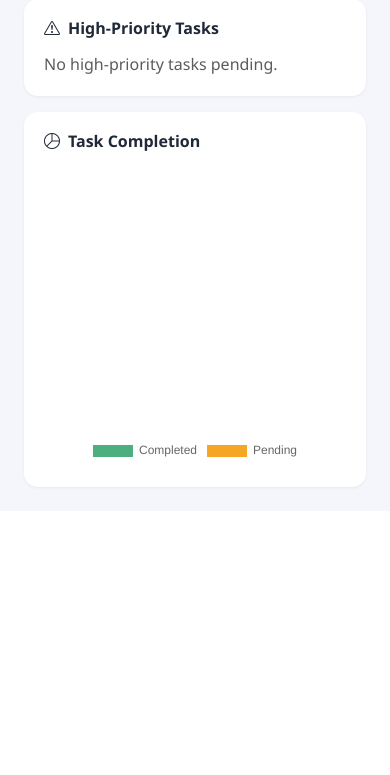
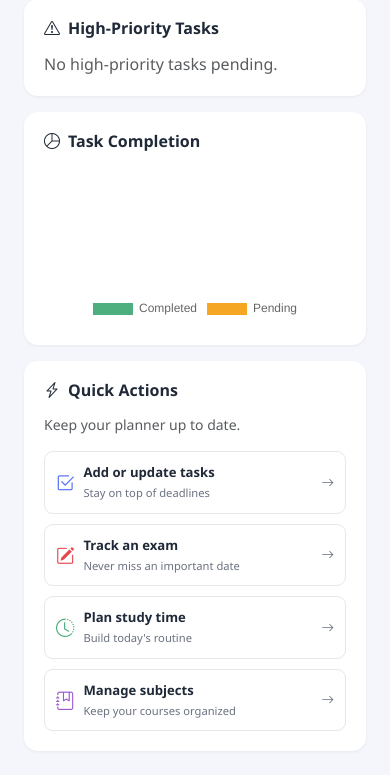
Before and after one commit to rujutaphaltankar/Student_Smart_Planner, a Flask app: page /dashboard in a window 390 px wide. Shown: the part 846-1621 px from the top of the page. Before the commit the page ends 1336 px from the top, so only its background shows below. Run offline with Flask 3, Linux system fonts and the light colour scheme; the visitor is signed in with stand-in values (Sample User, id 1); data that the repository does not hold is empty.

Commit message:
Dashboard made it a little nicer

```diff
--- a/static/css/style.css
+++ b/static/css/style.css
@@ -172,6 +172,37 @@ body {
 .dashboard-card-link:hover .stat-card, .dashboard-panel-link:hover .panel-card {
     transform: translateY(-2px);
     box-shadow: 0 4px 12px rgba(0,0,0,0.1);
+}
+.dashboard-panel-link canvas { max-height: 160px; }
+.quick-actions-card h5 { margin-bottom: 4px; }
+.quick-actions-grid { display: grid; grid-template-columns: 1fr 1fr; gap: 10px; }
+.quick-action-item {
+    display: grid;
+    grid-template-columns: auto 1fr auto;
+    align-items: center;
+    gap: 9px;
+    min-width: 0;
+    padding: 11px;
+    border: 1px solid var(--border-color);
+    border-radius: 9px;
+    color: var(--text-main);
+    text-decoration: none;
+    transition: border-color 0.15s ease, background-color 0.15s ease, transform 0.15s ease;
+}
+.quick-action-item:hover { border-color: var(--accent); background: rgba(79,107,247,0.05); color: var(--text-main); transform: translateY(-1px); }
+.quick-action-item > i:first-child { font-size: 1.15rem; }
+.quick-action-item > i:last-child { color: var(--text-muted); font-size: 0.8rem; }
+.quick-action-item span { min-width: 0; }
+.quick-action-item strong, .quick-action-item small { display: block; overflow: hidden; text-overflow: ellipsis; white-space: nowrap; }
+.quick-action-item strong { font-size: 0.82rem; }
+.quick-action-item small { color: var(--text-muted); font-size: 0.7rem; margin-top: 2px; }
+.quick-action-task { color: #4f6bf7; }
+.quick-action-exam { color: #e5484d; }
+.quick-action-schedule { color: #4caf7d; }
+.quick-action-subject { color: #9b59d0; }
+
+@media (max-width: 576px) {
+    .quick-actions-grid { grid-template-columns: 1fr; }
 }
 
 .stat-card i { font-size: 1.8rem; opacity: 0.85; }
--- a/templates/dashboard.html
+++ b/templates/dashboard.html
@@ -146,9 +146,38 @@
         <a href="{{ url_for('progress') }}" class="dashboard-panel-link">
         <div class="panel-card">
             <h5><i class="bi bi-pie-chart"></i> Task Completion</h5>
-            <canvas id="dashboardDoughnutChart" height="220"></canvas>
+            <canvas id="dashboardDoughnutChart" height="160"></canvas>
         </div>
         </a>
+    </div>
+
+    <div class="col-md-6">
+        <div class="panel-card quick-actions-card">
+            <h5><i class="bi bi-lightning-charge"></i> Quick Actions</h5>
+            <p class="text-muted small mb-3">Keep your planner up to date.</p>
+            <div class="quick-actions-grid">
+                <a href="{{ url_for('tasks') }}" class="quick-action-item">
+                    <i class="bi bi-check2-square quick-action-task"></i>
+                    <span><strong>Add or update tasks</strong><small>Stay on top of deadlines</small></span>
+                    <i class="bi bi-arrow-right"></i>
+                </a>
+                <a href="{{ url_for('exams') }}" class="quick-action-item">
+                    <i class="bi bi-pencil-square quick-action-exam"></i>
+                    <span><strong>Track an exam</strong><small>Never miss an important date</small></span>
+                    <i class="bi bi-arrow-right"></i>
+                </a>
+                <a href="{{ url_for('schedule') }}" class="quick-action-item">
+                    <i class="bi bi-clock-history quick-action-schedule"></i>
+                    <span><strong>Plan study time</strong><small>Build today's routine</small></span>
+                    <i class="bi bi-arrow-right"></i>
+                </a>
+                <a href="{{ url_for('subjects') }}" class="quick-action-item">
+                    <i class="bi bi-journal-bookmark quick-action-subject"></i>
+                    <span><strong>Manage subjects</strong><small>Keep your courses organized</small></span>
+                    <i class="bi bi-arrow-right"></i>
+                </a>
+            </div>
+        </div>
     </div>
 </div>
 
@@ -169,6 +198,7 @@ new Chart(ctx, {
     },
     options: {
         responsive: true,
+        maintainAspectRatio: false,
         plugins: { legend: { position: 'bottom' } }
     }
 });
```
